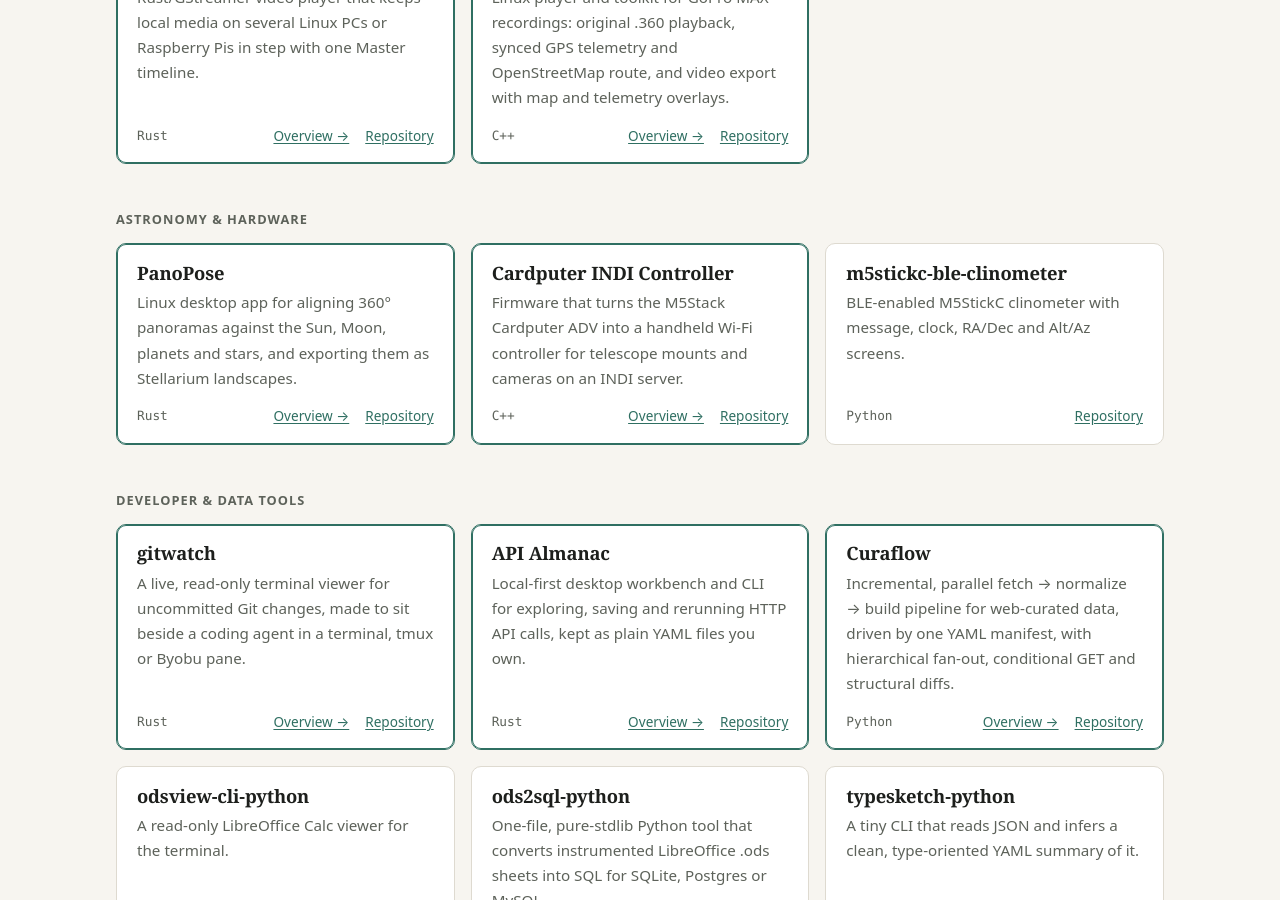
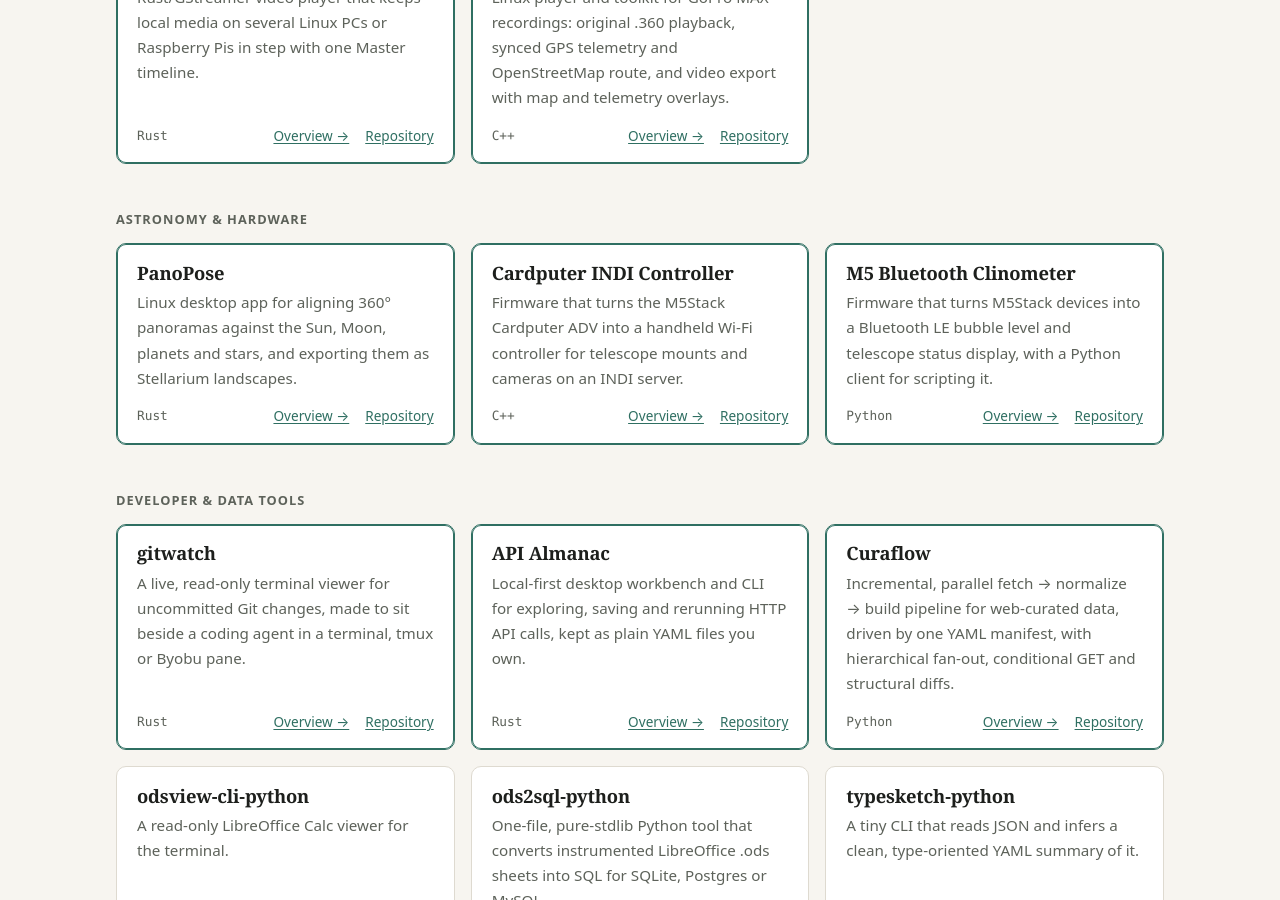
Before and after one commit to arturormk/arturormk.github.io, a Jekyll site: the page built from index.html, in a window 1280 px wide and 900 px high, scrolled down 970 px. Built offline with Jekyll 4.4.1, drawn with Linux system fonts in a browser that asks for light colours; part of the change alters nothing that is shown.

Commit message:
Add M5 Bluetooth Clinometer project page
Co-Authored-By: Claude Opus 5.5 <noreply@anthropic.com>

````diff
--- a/_data/projects.yml
+++ b/_data/projects.yml
@@ -98,9 +98,13 @@ projects:
       controller for telescope mounts and cameras on an INDI server.
 
   - repo: m5stickc-ble-clinometer
+    title: M5 Bluetooth Clinometer
     group: Astronomy & hardware
     lang: Python
-    summary: BLE-enabled M5StickC clinometer with message, clock, RA/Dec and Alt/Az screens.
+    page: /projects/m5stickc-ble-clinometer/
+    summary: >-
+      Firmware that turns M5Stack devices into a Bluetooth LE bubble level
+      and telescope status display, with a Python client for scripting it.
 
   - repo: gitwatch-rust
     title: gitwatch
--- /dev/null
+++ b/projects/m5stickc-ble-clinometer/index.md
@@ -0,0 +1,225 @@
+---
+layout: project
+title: M5 Bluetooth Clinometer
+repo: m5stickc-ble-clinometer
+eyebrow: Astronomy · Bluetooth LE · ESP32 firmware
+tagline: A level, a clock and a sky display that your telescope computer can talk to.
+lede: >-
+  M5 Bluetooth Clinometer turns a small M5Stack device into a digital
+  bubble level and status display for your telescope mount. It shows
+  tilt, time and the mount's coordinates at a glance, and a Raspberry Pi
+  or laptop can read the tilt and update the screen over Bluetooth.
+description: >-
+  Open-source firmware that turns M5Stack ESP32 devices into a Bluetooth
+  LE clinometer and telescope status display, with a Python command-line
+  client to control it.
+facts:
+  - Live pitch and roll, readable on screen and over BLE
+  - Local, solar or sidereal time and the mount's RA/Dec and Alt/Az
+  - Red night mode for dark-adapted eyes
+  - Ready-to-flash firmware for the M5StickC Plus 2
+  - MIT licensed
+---
+
+## Why
+
+An Alt/Az GoTo mount such as a NexStar aligns best when its base is
+level, so you start every session by levelling the tripod. Then a small
+computer, often a Raspberry Pi, drives the mount, and its idea of where
+the telescope is pointing lives on a laptop or phone screen.
+
+At the telescope you want both in front of you: how level the mount is,
+and what the computer is doing. And a script on the Pi would like to know
+the tilt too, which a spirit level can't tell it.
+
+<div class="compare">
+  <div>
+    <h3>A spirit level on the tripod</h3>
+    <p>A bubble you read by eye, by torchlight. Nothing for the computer
+    to check, and the time and coordinates are on another screen.</p>
+  </div>
+  <div class="good">
+    <h3>The clinometer on the mount</h3>
+    <p>Pitch and roll in degrees, the time and the mount's coordinates
+    on one small screen, all reachable over Bluetooth from the Pi.</p>
+  </div>
+</div>
+
+<figure class="shot">
+  <img src="clinometer_bubble.png" width="400" height="194"
+    alt="M5StickC Plus 2 showing the clinometer screen: a bubble level with 1, 2 and 3 degree rings beside numeric pitch and roll readings of -0.78 and +2.55 degrees">
+  <figcaption>The clinometer screen on an M5StickC Plus 2: a bubble with
+  1°, 2° and 3° rings, and pitch and roll in degrees.</figcaption>
+</figure>
+
+## How it works
+
+The firmware reads the device's built-in accelerometer about 15 times a
+second and draws a bubble level. The front button cycles through the
+other screens: the time, the mount's RA/Dec and Alt/Az, and the battery.
+
+The device also runs a Bluetooth LE service with a plain-text protocol:
+one short ASCII command in, one reply out. A computer nearby can ask for
+the tilt, push new coordinates to the screen or show a message, whatever
+screen is active. The repository includes `m5ctl`, a Python
+command-line client that speaks this protocol for you.
+
+<ol class="steps">
+  <li><strong>Flash</strong><span>Put the firmware on an M5StickC Plus 2, or build it for another supported M5Stack board.</span></li>
+  <li><strong>Connect</strong><span>Find the device with <code>m5ctl scan</code> and save its address once.</span></li>
+  <li><strong>Use</strong><span>Level the mount on the clinometer screen, then let your scripts set the clock, coordinates and messages.</span></li>
+</ol>
+
+<figure class="shot">
+  <img src="clinometer_radec.png" width="400" height="199"
+    alt="M5StickC Plus 2 showing the RA/Dec screen with RA 06:45:09 and Dec -16:42:58">
+  <figcaption>The RA/Dec screen, showing coordinates sent over
+  Bluetooth.</figcaption>
+</figure>
+
+## Made for the telescope
+
+<div class="features">
+  <div>
+    <h3>Level that knows your mounting</h3>
+    <p>Set the zero from any orientation with <code>calibrate</code>, and
+    choose which screen axis is pitch and which is roll, so the readings
+    make sense however the device is fixed to the mount.</p>
+  </div>
+  <div>
+    <h3>Scriptable from the Pi</h3>
+    <p>Ask for the tilt, or stream it, and update the RA/Dec and Alt/Az
+    screens as the mount moves. Messages can wait for a button press and
+    report it back.</p>
+  </div>
+  <div>
+    <h3>Clock for the observer</h3>
+    <p>Local time with any UTC offset and label, or local and Greenwich
+    sidereal time computed from UTC and your longitude.</p>
+  </div>
+  <div>
+    <h3>Easy on dark-adapted eyes</h3>
+    <p>Night mode turns every colour red. The backlight dims itself when
+    nothing is happening, and a long press of the front button steps
+    through brightness levels.</p>
+  </div>
+  <div>
+    <h3>Remembers your setup</h3>
+    <p>UTC is kept in the hardware clock. The time zone, longitude,
+    calibration and axis choice are saved only when you send
+    <code>persist</code>, and come back on every boot.</p>
+  </div>
+  <div>
+    <h3>Batch and timed scripts</h3>
+    <p><code>m5ctl</code> runs whole setup files over one connection, and
+    timed scripts that wait, loop, check replies or wait for a tilt.</p>
+  </div>
+</div>
+
+## What it supports today
+
+The latest release is v1.4.0. The reference device is the **M5StickC
+Plus 2**, and each release carries a ready-to-flash firmware image for
+it. The same firmware builds from source for the **M5StickS3**, **M5Stack
+Core2**, **CoreS3** and **Grey**; the screen layout adapts to their
+larger displays.
+
+- **Screens**: clinometer, time, RA/Dec, Alt/Az, battery (with an
+  optional charge-history graph) and four system-information pages, plus
+  a full-screen message overlay with Unicode fonts.
+- **Bluetooth**: a single GATT service with a text protocol. The README
+  documents every command, reply and error.
+- **Tools**: `m5ctl` for the command line, an interactive terminal and
+  scripts; a live 3D orientation viewer; and `batplot`, a chart viewer
+  for the optional battery log.
+
+The device shows the coordinates it is sent; it doesn't talk to the mount
+itself. Boards without a hardware clock, such as the Grey, forget the
+time when powered off, so it has to be set again after each boot. On the
+M5StickC Plus 2, an ENV III unit on the Grove port makes the battery
+voltage read wrong because of an upstream library bug; the firmware shows
+`-- V` instead. Wi-Fi is out of scope for now: everything goes
+over Bluetooth LE.
+
+## Get started
+
+You need an M5StickC Plus 2 and a USB cable, and a computer with
+Bluetooth for `m5ctl`. To build for other boards, use
+[PlatformIO](https://platformio.org/) and the repository's `./flash`
+script instead of step 1.
+
+### 1. Flash the firmware
+
+Download `firmware-v1.4.0-m5stickc-plus2.bin` from the
+[latest release](https://github.com/arturormk/m5stickc-ble-clinometer/releases/latest).
+The simplest way to flash it is the
+[ESP Web Flasher](https://espressif.github.io/esptool-js/) in Chrome or
+Edge, at address `0x0000`. From a terminal, `esptool` does the same:
+
+```bash
+pip install esptool
+python -m esptool --chip esp32 --port /dev/ttyUSB0 \
+    --baud 921600 write_flash 0x0000 \
+    firmware-v1.4.0-m5stickc-plus2.bin
+```
+
+Reset the device and the clinometer screen appears.
+
+### 2. Find the device
+
+`m5ctl` uses [uv](https://docs.astral.sh/uv/) for its dependencies. From
+a clone of the repository:
+
+```bash
+git clone https://github.com/arturormk/m5stickc-ble-clinometer.git
+cd m5stickc-ble-clinometer
+uv sync
+# look for M5-NexStar-Level and note its address
+uv run tools/m5ctl scan
+```
+
+Save that address in `.m5ctl.conf` at the project root, and every
+`m5ctl` command uses it from then on:
+
+```ini
+device.main = AA:BB:CC:DD:EE:FF
+```
+
+### 3. Level, set up and save
+
+```bash
+# Current pitch and roll in degrees
+uv run tools/m5ctl tilt
+
+# Set the clock and show local time with its zone label
+uv run tools/m5ctl set-time-now
+
+# Your longitude, for local sidereal time
+uv run tools/m5ctl set-longitude -3.7
+
+# Send coordinates to the RA/Dec screen
+uv run tools/m5ctl set-radec 06:45:09 -16:42:58
+
+# Keep zone, longitude and calibration across reboots
+uv run tools/m5ctl persist
+```
+
+When you're ready to explore, `uv run tools/m5ctl terminal`
+opens an interactive session, and `uv run tools/m5ctl run tools/demo.m5s`
+takes the device through all of its features.
+
+## Learn more
+
+- **[README](https://github.com/arturormk/m5stickc-ble-clinometer/blob/main/README.md)**:
+  every screen, button and BLE command, the `m5ctl` reference, other
+  ways to flash and the test suite.
+- **[Changelog](https://github.com/arturormk/m5stickc-ble-clinometer/blob/main/CHANGELOG.md)**:
+  what changed in each release.
+- **[Know-how](https://github.com/arturormk/m5stickc-ble-clinometer/blob/main/docs/KNOW-HOW.md)**
+  and the **[angle convention](https://github.com/arturormk/m5stickc-ble-clinometer/blob/main/docs/adr/0002-angle-convention.md)**:
+  lessons learned building it, and exactly how pitch and roll are
+  defined on each board.
+- **[Issues](https://github.com/arturormk/m5stickc-ble-clinometer/issues)**:
+  bug reports and ideas.
+
+M5 Bluetooth Clinometer is MIT licensed.
````
Also changed, not shown: projects/m5stickc-ble-clinometer/clinometer_bubble.png (added), projects/m5stickc-ble-clinometer/clinometer_radec.png (added).
